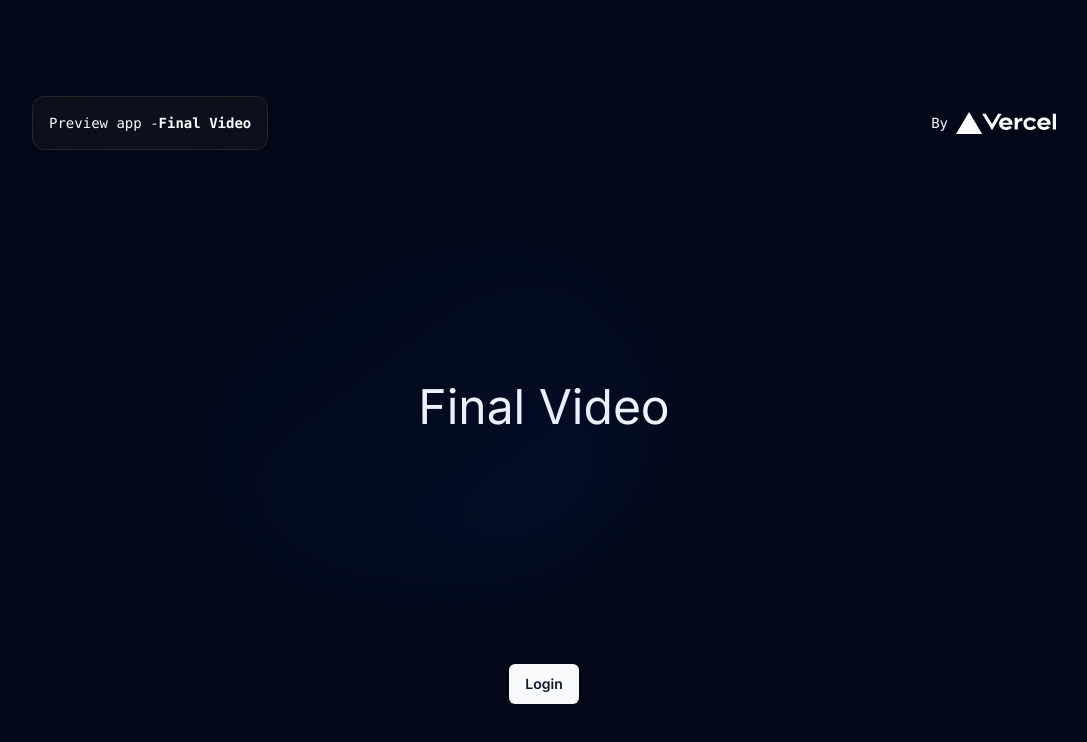
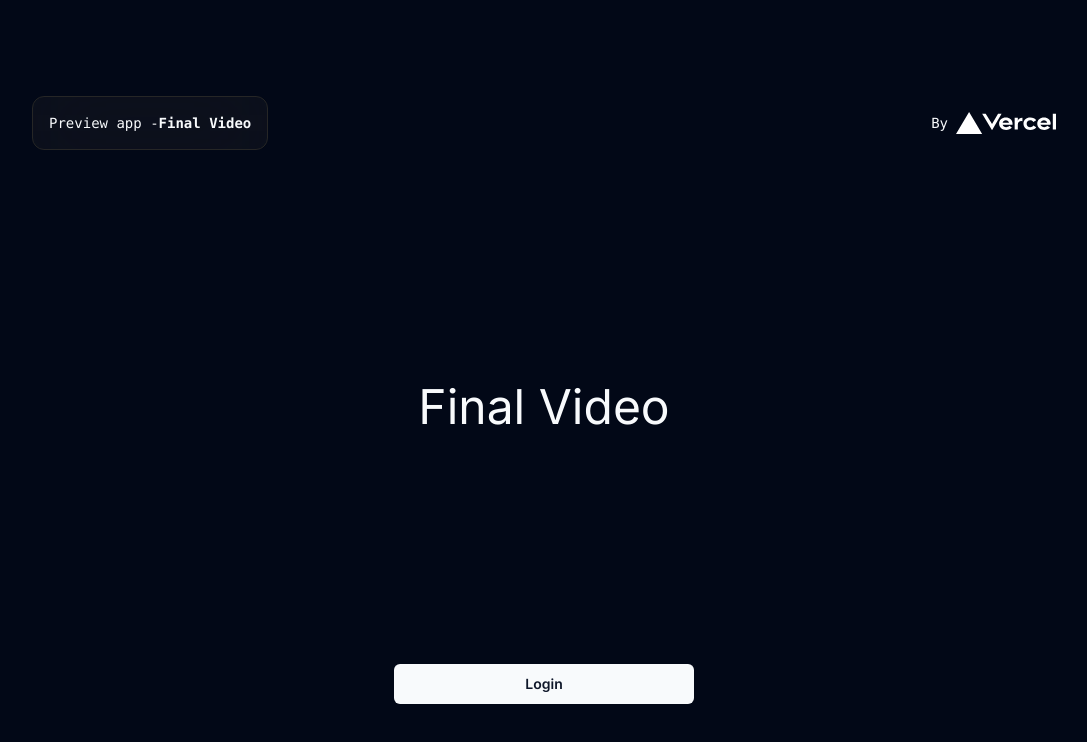
Before and after one commit to maicanvlad7/finalvideo, a Next.js app: page / in a window 1280 px wide. Shown: the top 742 px of the page, without its empty margins (96-1183 px from the left). Built offline with nearby package versions, Linux system fonts and the light colour scheme.

Commit message:
fix button main page

```diff
--- a/app/page.tsx
+++ b/app/page.tsx
@@ -30,12 +30,12 @@ export default function Home() {
         </div>
       </div>
 
-      <div className="relative flex place-items-center before:absolute before:h-[300px] before:w-full sm:before:w-[480px] before:-translate-x-1/2 before:rounded-full before:bg-gradient-radial before:from-white before:to-transparent before:blur-2xl before:content-[''] after:absolute after:-z-20 after:h-[180px] after:w-full sm:after:w-[240px] after:translate-x-1/3 after:bg-gradient-conic after:from-sky-200 after:via-blue-200 after:blur-2xl after:content-[''] before:dark:bg-gradient-to-br before:dark:from-transparent before:dark:to-blue-700 before:dark:opacity-10 after:dark:from-sky-900 after:dark:via-[#0141ff] after:dark:opacity-40 before:lg:h-[360px] z-[-1]">
+      <div className="">
         <h2 className="text-5xl outline-blue-600 text-shadow-sm shadow-blue-400">Final Video</h2>
       </div>
 
       <div className="mb-32 grid text-center lg:max-w-5xl lg:w-full lg:mb-0 lg:grid-cols-1 lg:text-left">
-        <Button className="max-w-[300px] mx-auto">
+        <Button className="max-w-[300px] min-w-[300px] mx-auto">
           <Link href="/login" className="flex items-center gap-2 font-semibold">
             <span className="">Login</span>
           </Link>
```
